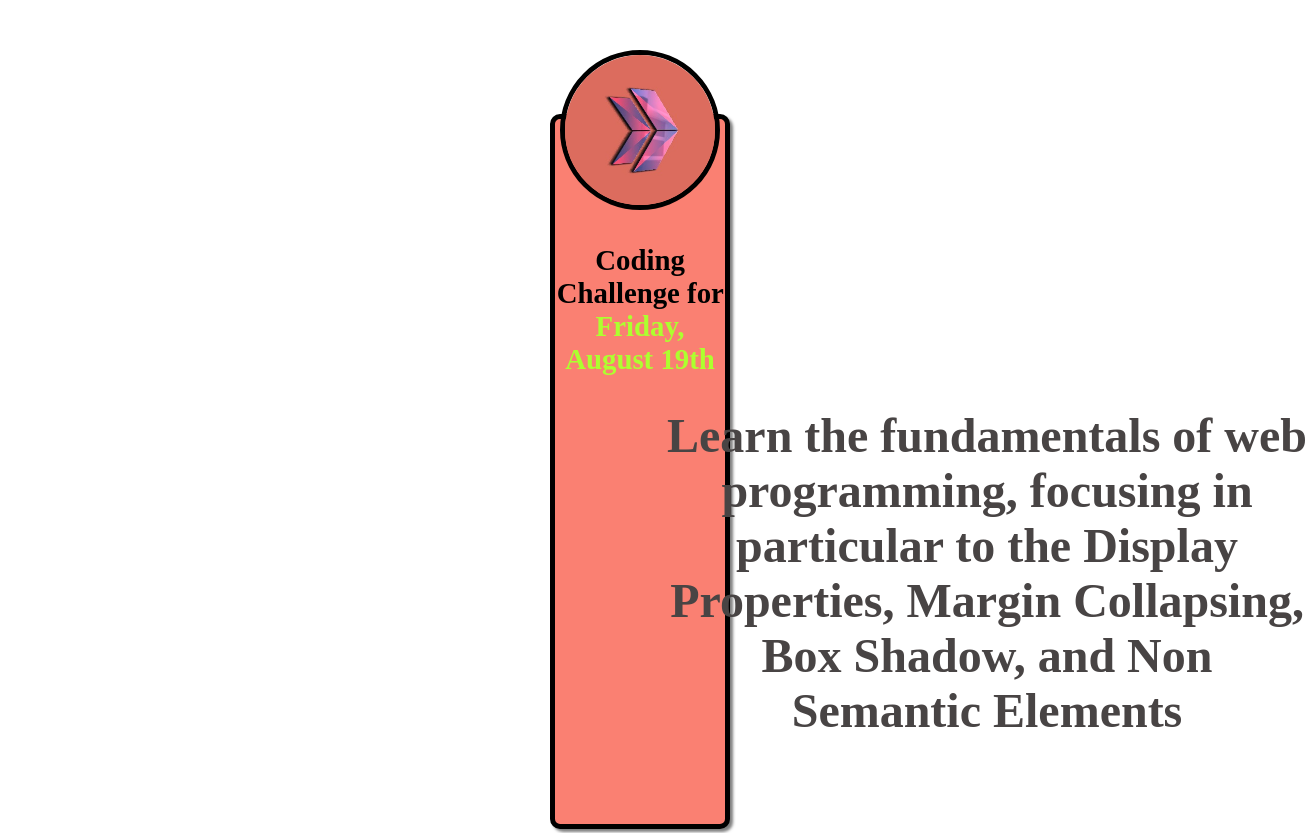
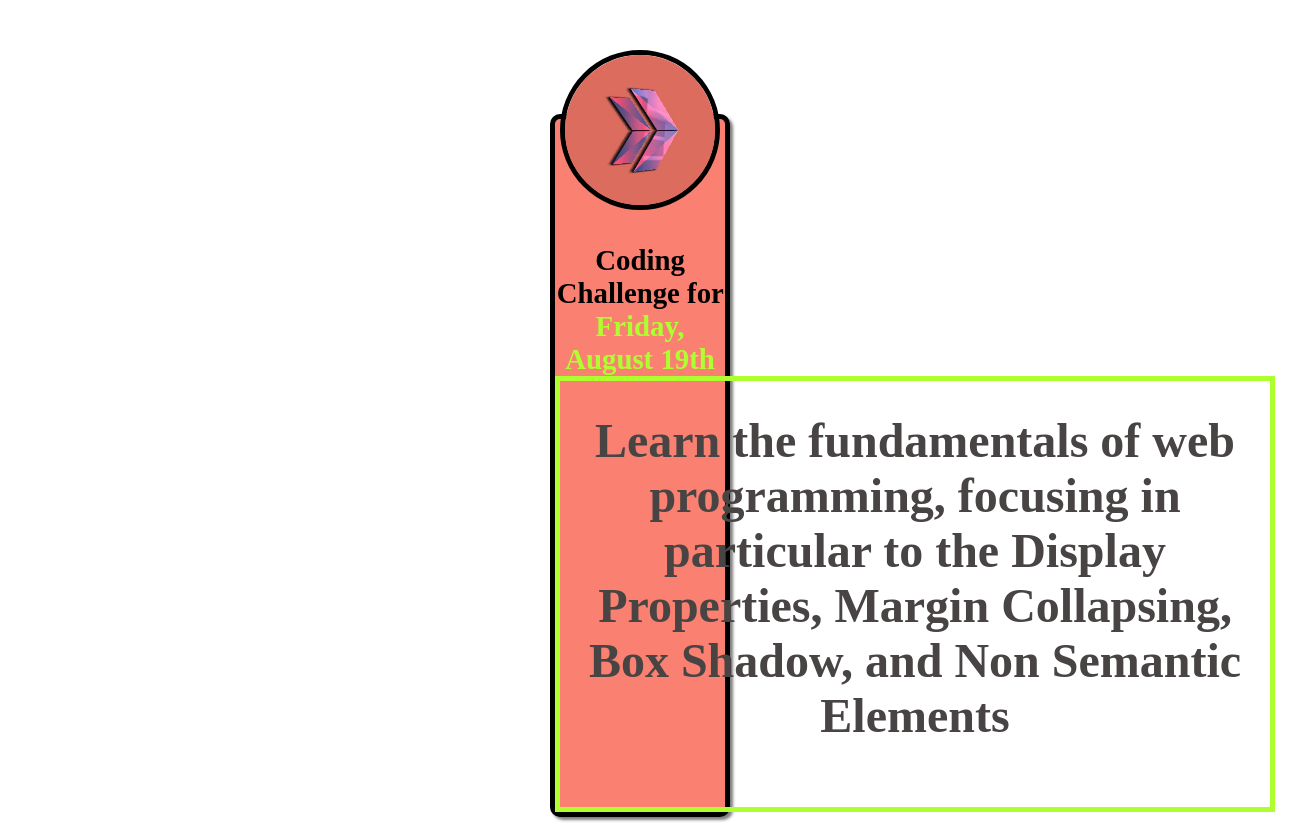
Before and after one commit to zaferberkay/coding-challenge2, a plain HTML site: page index.html in a window 1280 px wide. Shown: the top 833 px of the page, 1307 px wide, since content can reach past the window. Drawn offline with Linux system fonts and the light colour scheme.

Commit message:
last-commit

```diff
--- a/style.css
+++ b/style.css
@@ -8,6 +8,7 @@ main {
   /* border: 20px solid red; */
   text-align: center;
   margin: 50px 550px;
+  /* overflow: auto; */
 }
 img {
   border: 5px solid black;
@@ -28,12 +29,12 @@ img {
   box-shadow: 3px 3px 3px rgba(0, 0, 0, 0.5);
 }
 .content p {
+  border: 5px solid greenyellow;
   color: rgb(72, 68, 68);
-  width: 40rem;
-  height: 28rem;
-  margin-left: 7rem;
+  width: 45rem;
+  margin: auto;
   padding-top: 2rem;
-  text-align: center;
+  padding-bottom: 4rem;
 }
 h5 {
   margin-top: 25px;
```
